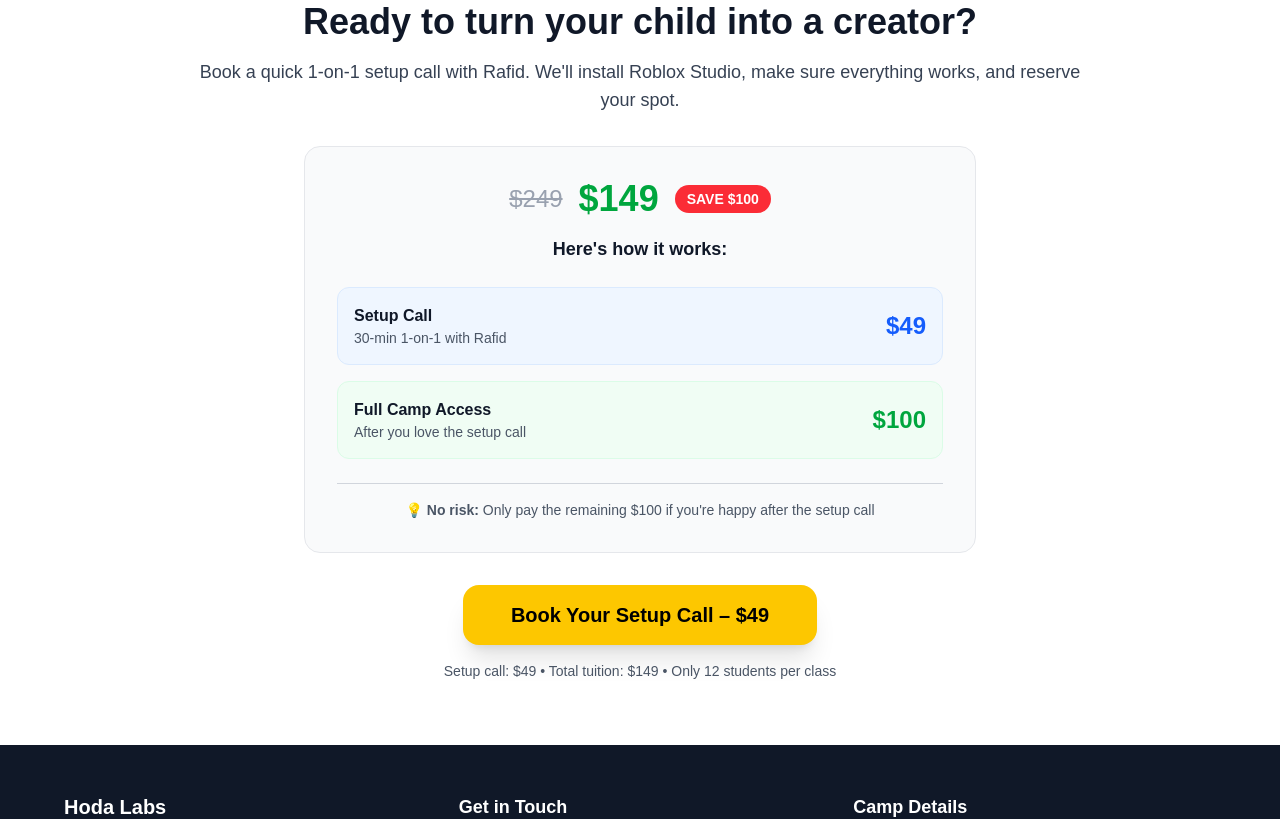
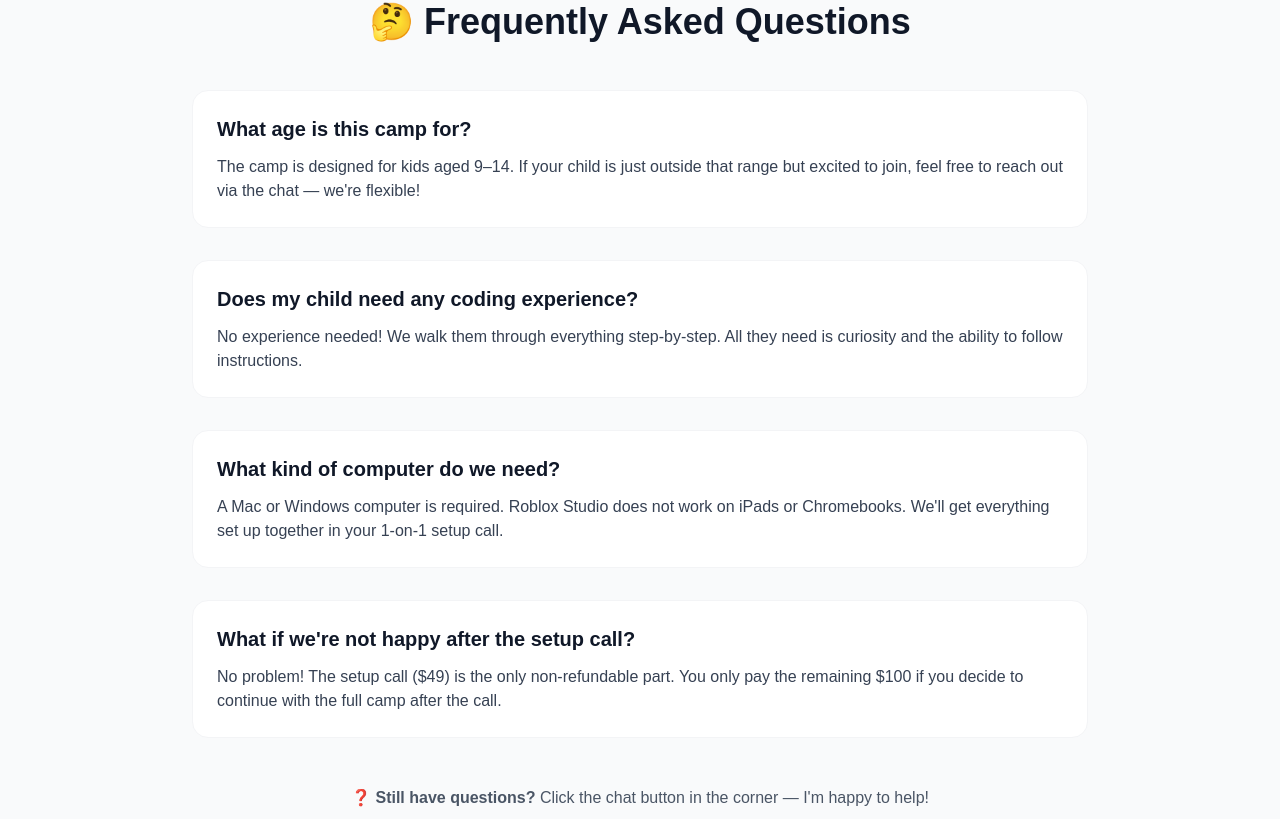
Before and after one commit to rafidhoda/robloxcreatorcamp, a Next.js app: page / in a window 1280 px wide. Shown: the part 6823-7642 px from the top of the page. Built offline with nearby package versions, Linux system fonts and the light colour scheme.

Commit message:
FAQ section

```diff
--- a/src/app/page.tsx
+++ b/src/app/page.tsx
@@ -557,7 +557,7 @@ export default function Home() {
           <div className="text-center mb-12">
             <h2 className="text-3xl md:text-4xl font-extrabold text-gray-900 mb-4">
               📝 How to Join the Camp
-          </h2>
+            </h2>
             <p className="text-lg text-gray-700">
               Here&apos;s how to reserve your spot:
             </p>
@@ -623,8 +623,47 @@ export default function Home() {
               ⏰ Spots are limited to 12 students per class, and they fill fast!
             </p>
           </div>
+        </div>
+      </section>
+
+      {/* FAQ Section */}
+      <section className="py-16 px-4 bg-gray-50">
+        <div className="max-w-4xl mx-auto">
+          <div className="text-center mb-12">
+            <h2 className="text-3xl md:text-4xl font-extrabold text-gray-900 mb-6">
+              🤔 Frequently Asked Questions
+            </h2>
           </div>
-        </section>
+
+          <div className="space-y-8">
+            <div className="bg-white p-6 rounded-2xl border border-gray-100">
+              <h3 className="text-xl font-bold text-gray-900 mb-3">What age is this camp for?</h3>
+              <p className="text-gray-700">The camp is designed for kids aged 9–14. If your child is just outside that range but excited to join, feel free to reach out via the chat — we&apos;re flexible!</p>
+            </div>
+
+            <div className="bg-white p-6 rounded-2xl border border-gray-100">
+              <h3 className="text-xl font-bold text-gray-900 mb-3">Does my child need any coding experience?</h3>
+              <p className="text-gray-700">No experience needed! We walk them through everything step-by-step. All they need is curiosity and the ability to follow instructions.</p>
+            </div>
+
+            <div className="bg-white p-6 rounded-2xl border border-gray-100">
+              <h3 className="text-xl font-bold text-gray-900 mb-3">What kind of computer do we need?</h3>
+              <p className="text-gray-700">A Mac or Windows computer is required. Roblox Studio does not work on iPads or Chromebooks. We&apos;ll get everything set up together in your 1-on-1 setup call.</p>
+            </div>
+
+            <div className="bg-white p-6 rounded-2xl border border-gray-100">
+              <h3 className="text-xl font-bold text-gray-900 mb-3">What if we&apos;re not happy after the setup call?</h3>
+              <p className="text-gray-700">No problem! The setup call ($49) is the only non-refundable part. You only pay the remaining $100 if you decide to continue with the full camp after the call.</p>
+            </div>
+          </div>
+
+          <div className="text-center mt-12">
+            <p className="text-gray-600">
+              ❓ <strong>Still have questions?</strong> Click the chat button in the corner — I&apos;m happy to help!
+            </p>
+          </div>
+        </div>
+      </section>
 
       {/* Final CTA Section */}
       <section id="signup" className="py-16 px-4 bg-white">
```
